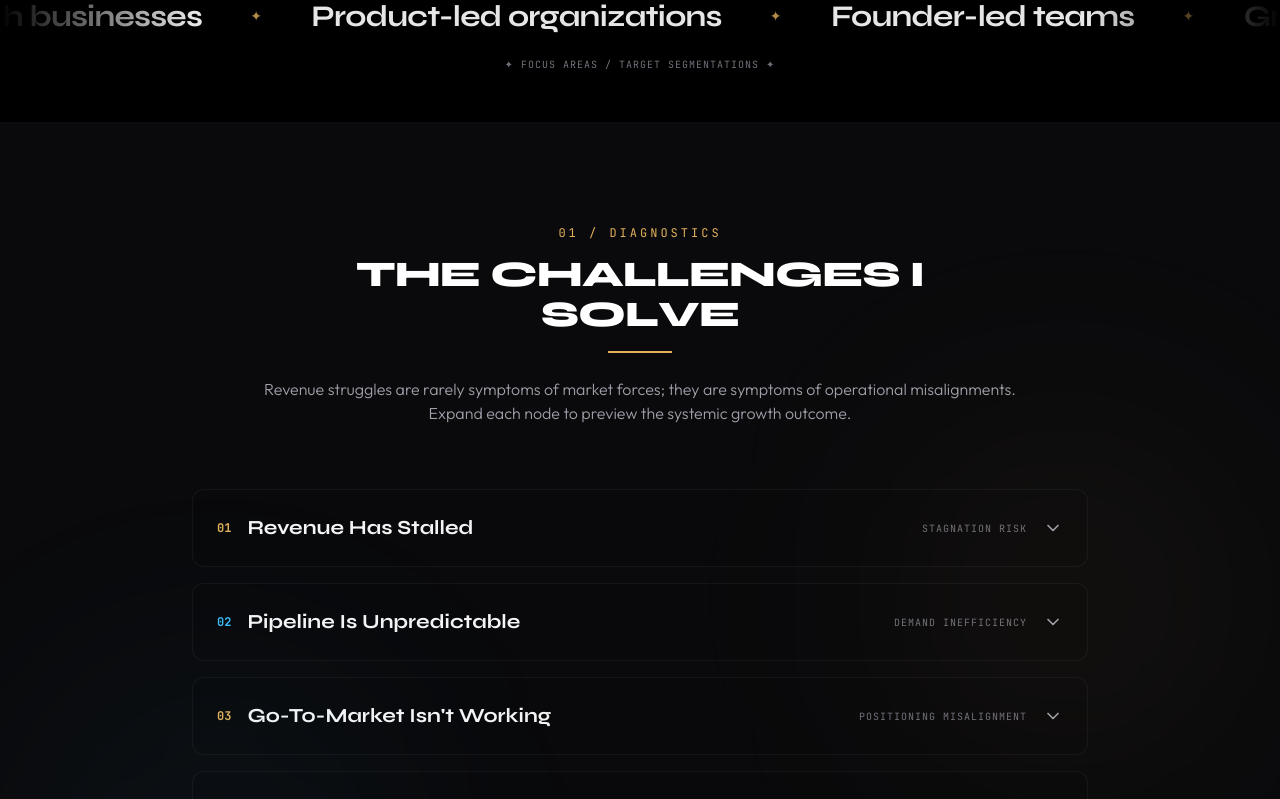
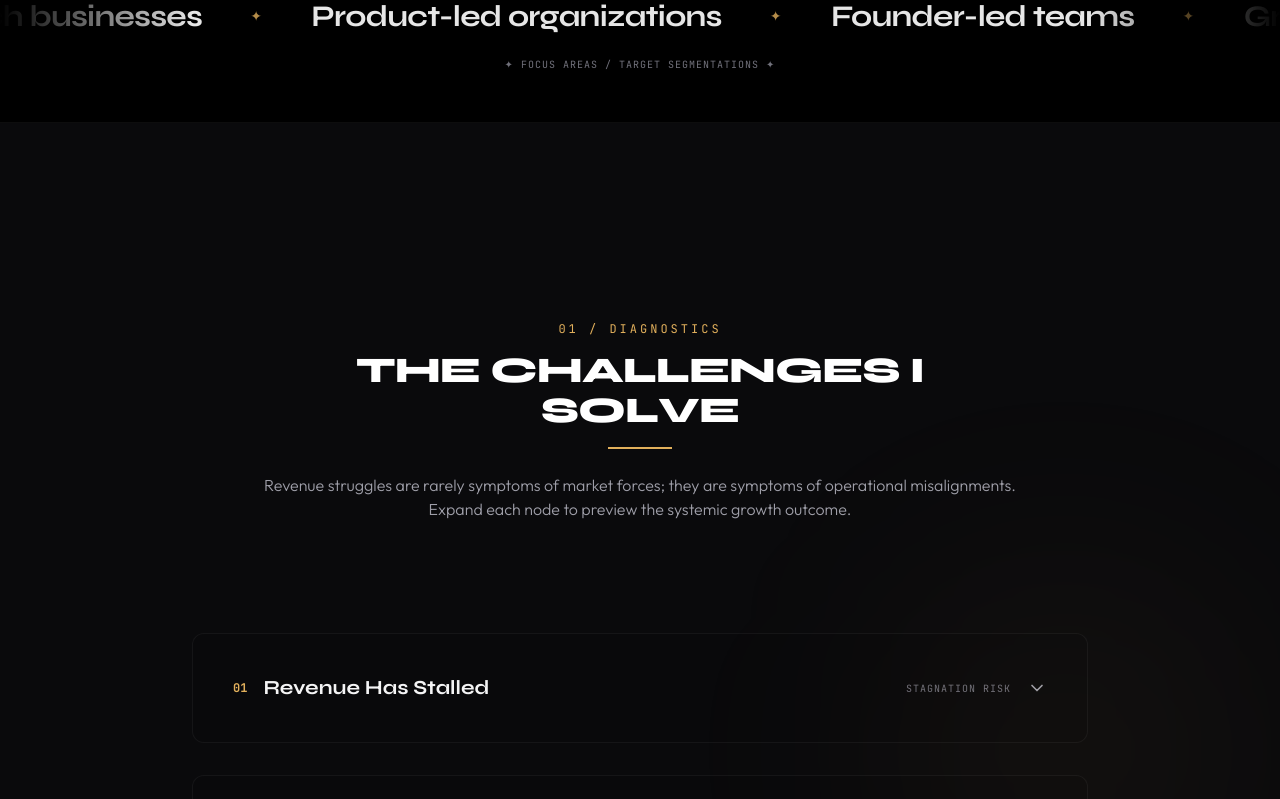
Before and after one commit to GaneshPrasad14/RehanJoe_, a React (Vite) app: page / in a window 1280 px wide. Shown: the part 1860-2659 px from the top of the page. Built offline with nearby package versions, Linux system fonts and the light colour scheme.

Commit message:
Update Challenges.tsx

```diff
--- a/src/components/Challenges.tsx
+++ b/src/components/Challenges.tsx
@@ -11,7 +11,7 @@ export default function Challenges() {
   };
 
   return (
-    <section id="challenges" className="py-24 bg-[#0a0a0c] relative z-10 px-4 sm:px-6 lg:px-8">
+    <section id="challenges" className="py-32 lg:py-48 bg-[#0a0a0c] relative z-10 px-4 sm:px-6 lg:px-8">
       {/* Background gradients */}
       <div className="absolute right-10 top-1/4 w-[350px] h-[350px] bg-brand-gold/5 rounded-full blur-[120px] pointer-events-none" />
       <div className="absolute left-10 bottom-1/4 w-[350px] h-[350px] bg-brand-blue/5 rounded-full blur-[120px] pointer-events-none" />
@@ -19,7 +19,7 @@ export default function Challenges() {
       <div className="w-full max-w-4xl mx-auto">
 
         {/* Section Header */}
-        <div className="mb-16 text-center max-w-3xl mx-auto">
+        <div className="mb-20 lg:mb-28 text-center max-w-3xl mx-auto">
           <span className="font-mono text-xs text-brand-gold tracking-[0.25em] uppercase">
             01 / Diagnostics
           </span>
@@ -33,7 +33,7 @@ export default function Challenges() {
         </div>
 
         {/* Accordion List */}
-        <div className="space-y-4">
+        <div className="space-y-6 lg:space-y-8">
           {CHALLENGES.map((item, index) => {
             const isOpen = openId === item.id;
             const isGoldTheme = index % 2 === 0;
@@ -45,7 +45,7 @@ export default function Challenges() {
               >
                 <button
                   onClick={() => toggleAccordion(item.id)}
-                  className="w-full flex items-center justify-between p-5 sm:p-6 text-left cursor-pointer"
+                  className="w-full flex items-center justify-between p-6 sm:p-8 lg:p-10 text-left cursor-pointer"
                 >
                   <div className="flex items-center gap-4">
                     <span className={`font-mono text-xs font-bold ${
@@ -74,7 +74,7 @@ export default function Challenges() {
                       transition={{ duration: 0.3, ease: "easeInOut" }}
                       className="overflow-hidden"
                     >
-                      <div className="p-5 sm:p-6 pt-0 border-t border-white/5 mt-2">
+                      <div className="p-6 sm:p-8 lg:p-10 pt-0 border-t border-white/5 mt-4">
                         <div className="flex items-start gap-3 mt-4">
                           <AlertCircle className={`w-5 h-5 shrink-0 mt-0.5 ${
                             isGoldTheme ? 'text-brand-gold' : 'text-brand-blue'
@@ -84,7 +84,7 @@ export default function Challenges() {
                           </p>
                         </div>
 
-                        <div className="flex items-start gap-3 mt-6 bg-black/40 p-4 rounded-lg border border-white/5">
+                        <div className="flex items-start gap-4 mt-8 bg-black/40 p-5 sm:p-6 rounded-xl border border-white/5">
                           <CheckCircle className="w-5 h-5 shrink-0 mt-0.5 text-emerald-400 opacity-85" />
                           <div>
                             <span className="font-mono text-[10px] text-emerald-400 tracking-wider uppercase block mb-1 font-bold">
```
